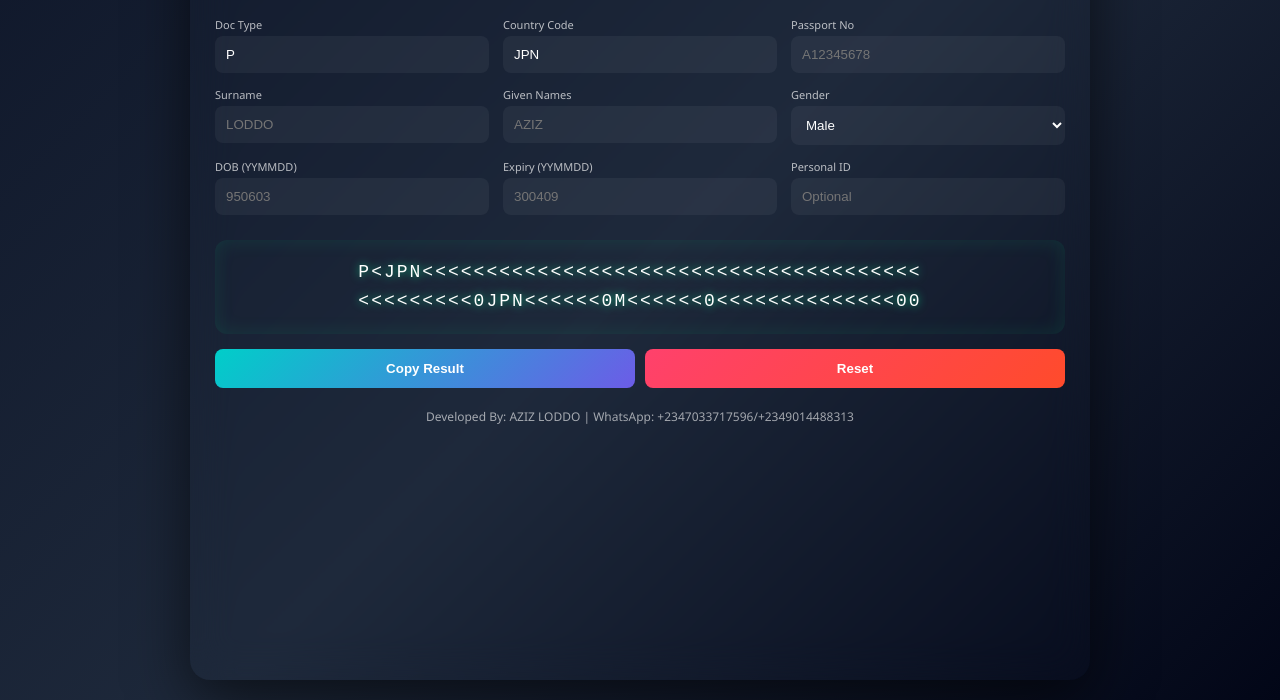
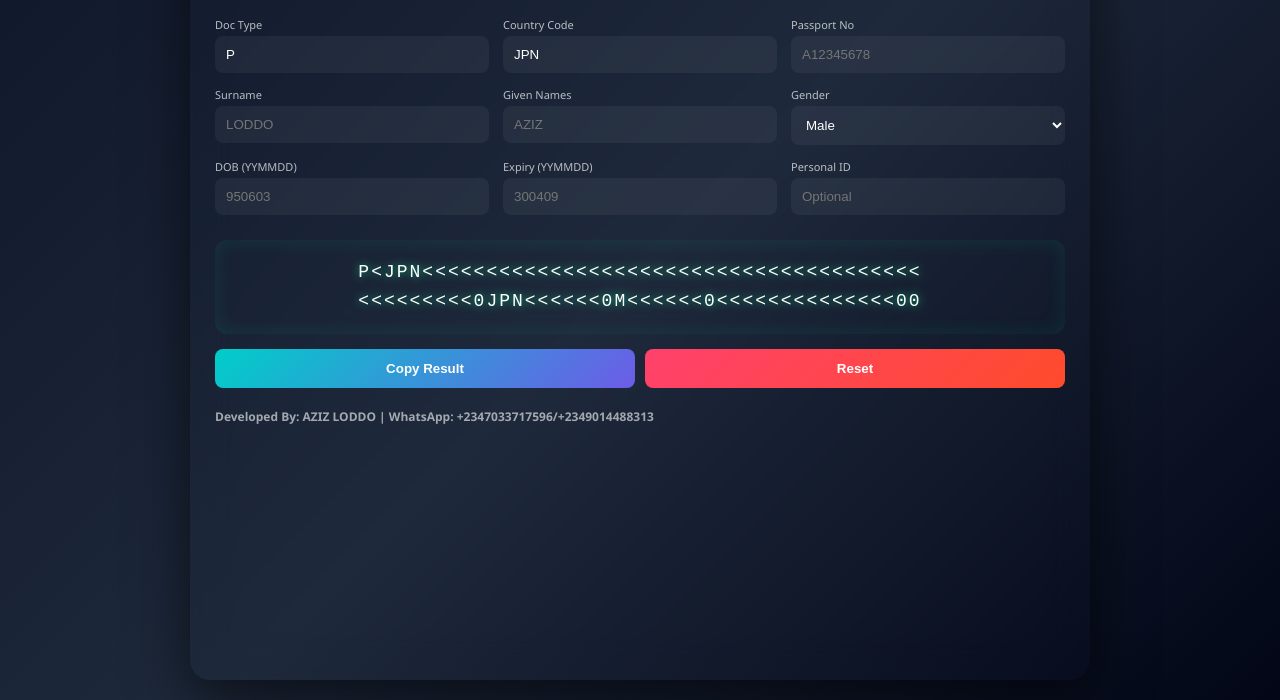
Before and after one commit to Loddo0252/Real2, a plain HTML site: page index.html in a window 1280 px wide. Shown: the part 140-840 px from the top of the page. Drawn offline with Linux system fonts and the light colour scheme.

Commit message:
Update index.html

```diff
--- a/index.html
+++ b/index.html
@@ -18,7 +18,7 @@
 
 /* Background */
 body {
-    font-family: 'Segoe UI', Bitcount Grid Double, sans-serif;
+    font-family: 'Segoe UI', Arail, sans-serif;
     margin: 0;
     padding: 20px;
     display: flex;
@@ -156,9 +156,10 @@ input:focus, select:focus {
 
 /* Footer */
 .footer {
-    text-align: center;
+    text-align: left;
     margin-top: 20px;
     font-size: 12px;
+    font-weight: bold;
     opacity: 0.6;
 }
 
```
